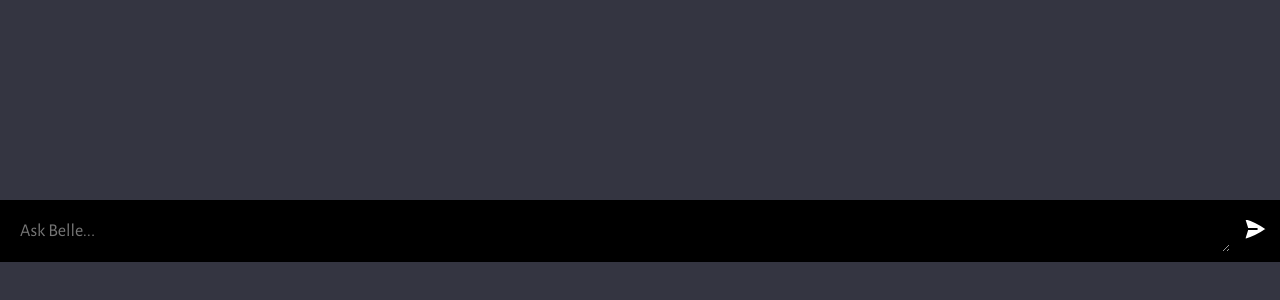
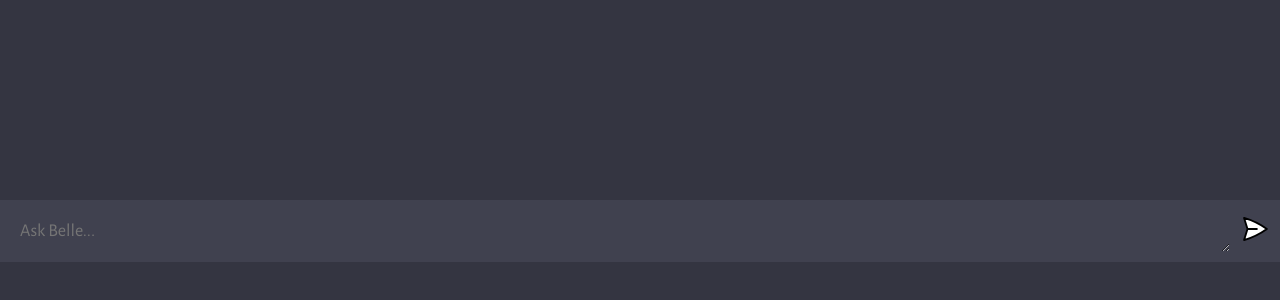
Before and after one commit to eccobell/Belle, a website built with Vite: page client/index.html in a window 1280 px wide. Shown: the part 458-758 px from the top of the page. Built offline with nearby package versions, Linux system fonts and the light colour scheme.

Commit message:
Update style.css

```diff
--- a/client/style.css
+++ b/client/style.css
@@ -120,7 +120,7 @@ form {
   max-width: 1280px;
   margin: 0 auto;
   padding: 10px;
-  background: #000000;
+  background: #40414f;
 
   display: flex;
   flex-direction: row;
```
